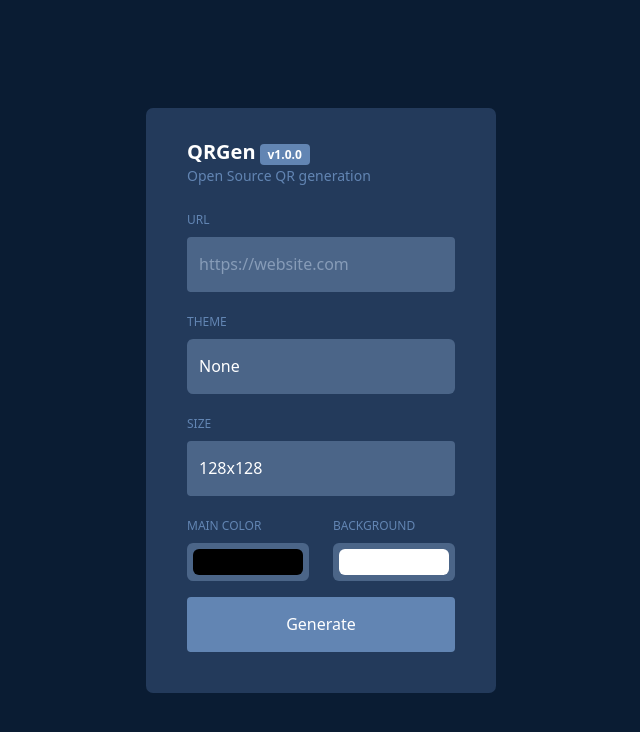
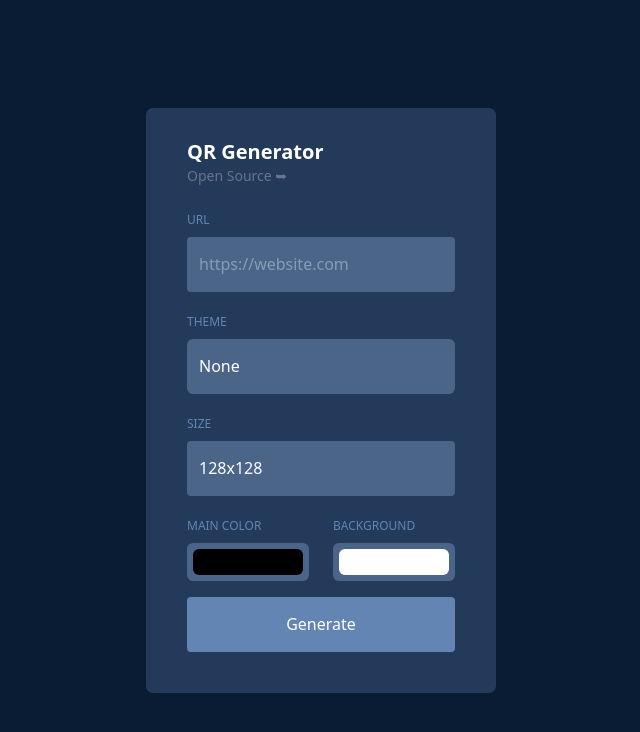
Before and after one commit to joiellantero/qr-generator, a website: page index.html in a window 1280 px wide. Shown: the whole page, without its empty margins (319-959 px from the left). Drawn offline with nearby package versions, Linux system fonts and the light colour scheme.

Commit message:
update heading

```diff
--- a/index.html
+++ b/index.html
@@ -22,10 +22,11 @@
     <div class="card wrapper">
       <div class="card-body">
         <div class="d-inline">
-          <h1 class="fw-bold fs-5 d-inline">QRGen</h1>
-          <span class="badge text-bg-primary rounded-1">v1.0.0</span>
+          <h1 class="fw-bold fs-5 d-inline">QR Generator</h1>
         </div>
-        <p class="small">Open Source QR generation</p>
+        <div class="small">
+          <a href="https://github.com/joiellantero/qr-generator">Open Source &#10149;</a>
+        </div>
 
         <form id="fqr">
           <div class="mb-3">
--- a/styles.css
+++ b/styles.css
@@ -12,6 +12,16 @@ h1, input, select, textarea{
 
 p, .form-label{
   color: #6285b3;
+}
+
+.small > a{
+  color: rgba(255, 255, 255, 0.3);
+  text-decoration: none;
+  transition: color 0.2s ease-in-out;
+}
+
+.small > a:hover{
+  color: rgba(255, 255, 255);
 }
 
 .badge, button, #download{
```
